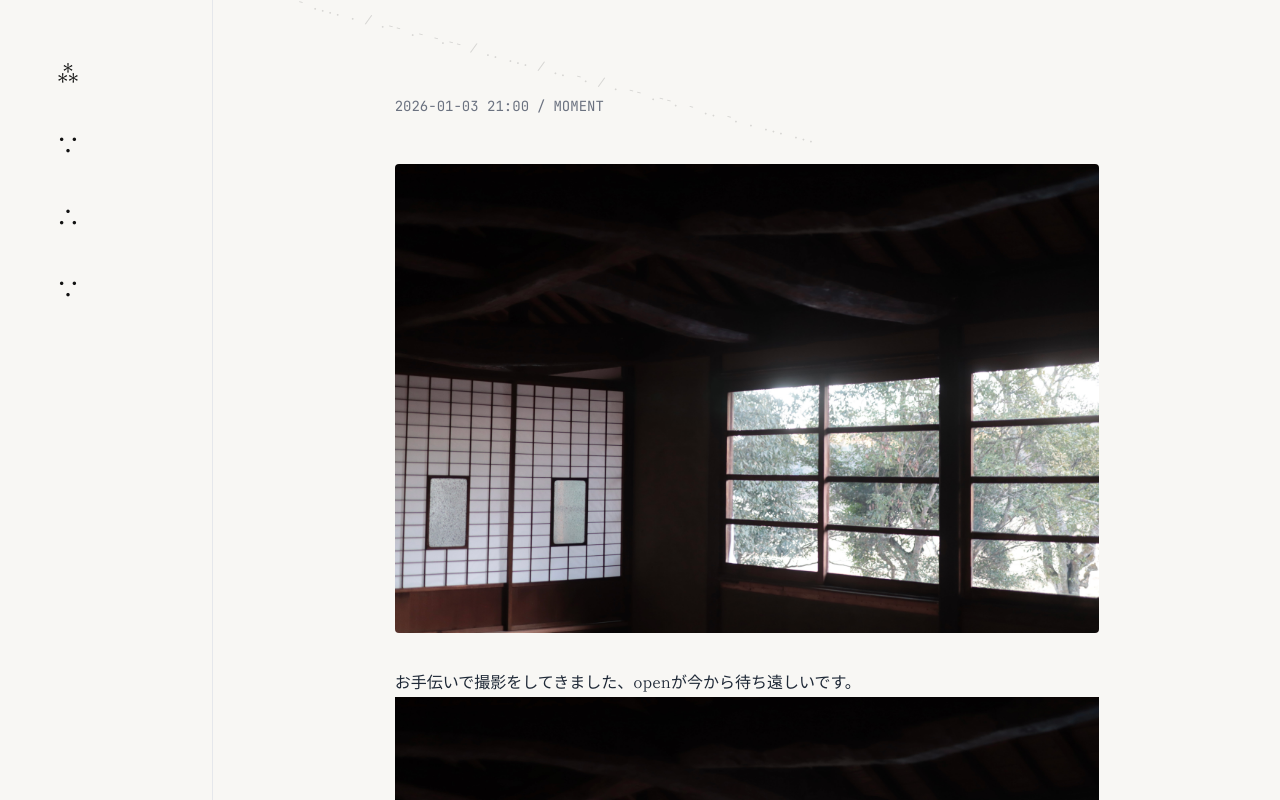
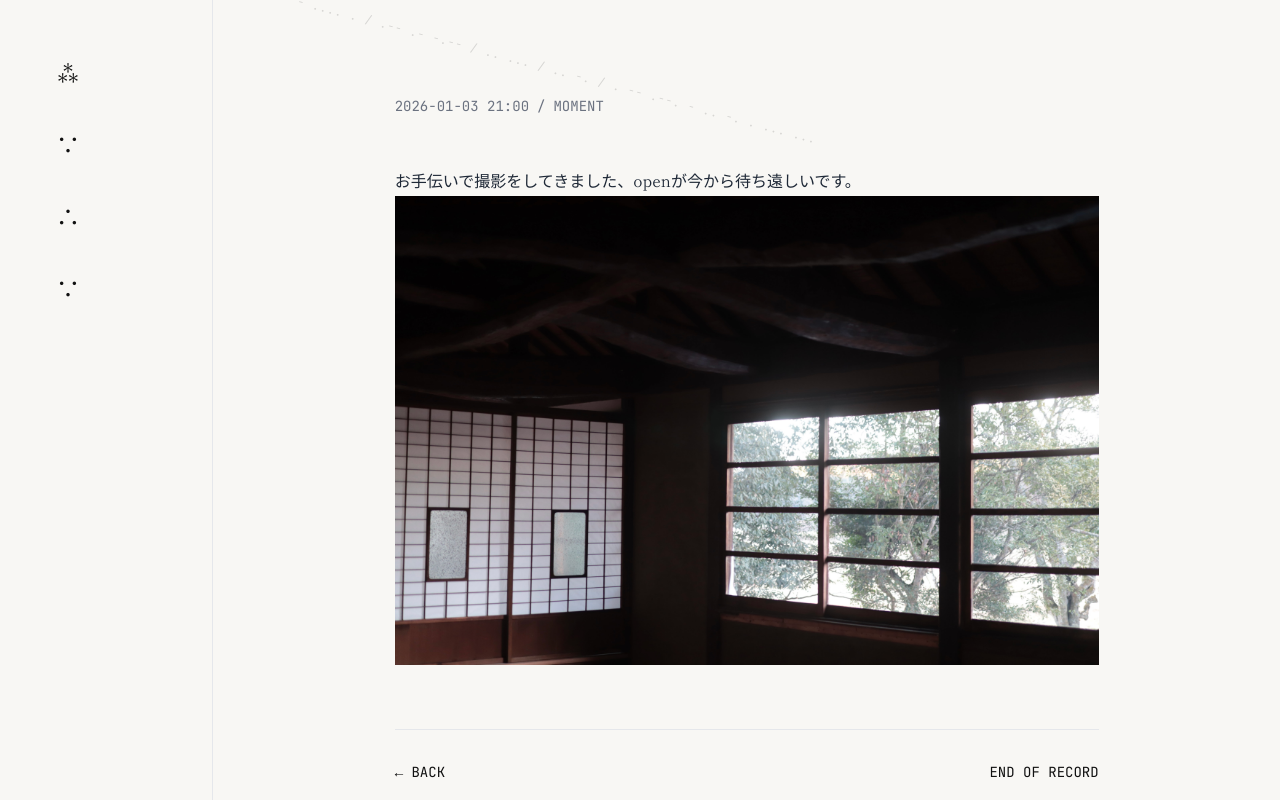
Before and after one commit to 0xsalome/at-an-arbor, a React (Vite) app: page / in a window 1280 px wide. Both pictures are taken after a click on the element 400 px from the left and 575 px from the top of the page. Shown: the top 800 px of the page. Built offline with nearby package versions, Linux system fonts and the light colour scheme.

Commit message:
fix: 画像の重複表示を修正

```diff
--- a/pages/ContentDetail.tsx
+++ b/pages/ContentDetail.tsx
@@ -86,20 +86,6 @@ const ContentDetail: React.FC<ContentDetailProps> = ({ type }) => {
             )}
           </header>
 
-          {/* Display images for moments */}
-          {item.images && item.images.length > 0 && (
-            <div className="mb-8">
-              {item.images.map((img, idx) => (
-                <img
-                  key={idx}
-                  src={img}
-                  alt=""
-                  className="max-w-full h-auto rounded mb-4"
-                />
-              ))}
-            </div>
-          )}
-
           <article
             className="prose prose-stone prose-lg font-serif leading-loose text-gray-800"
             dangerouslySetInnerHTML={{ __html: item.content }}
```
